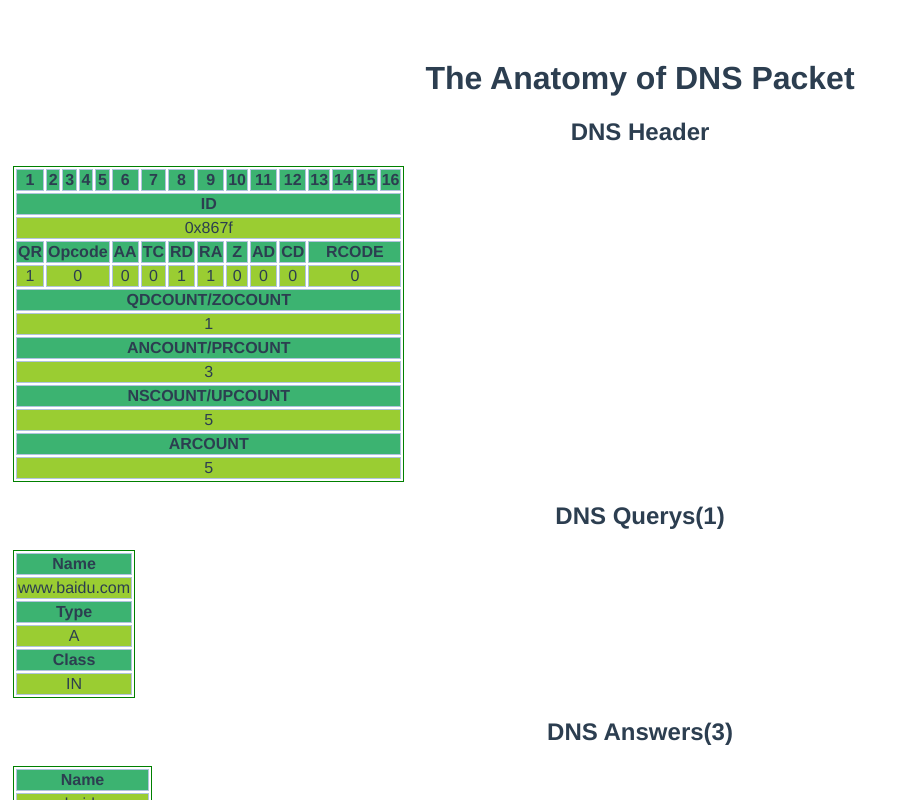
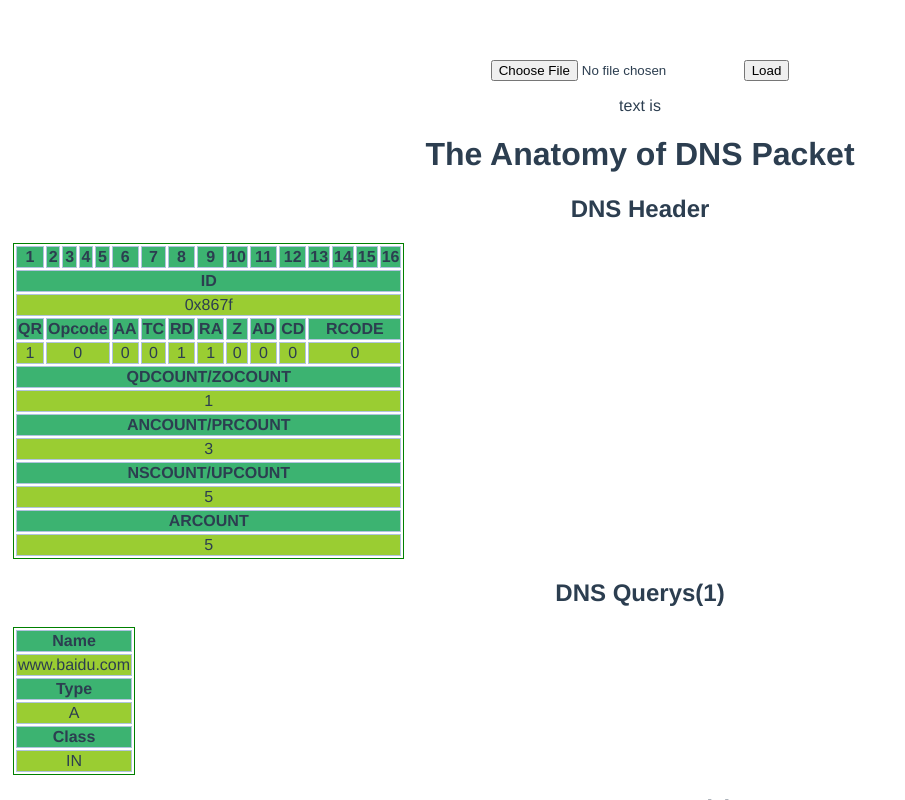
Before and after one commit to xiongmao86/dns-playground, a Vue app: page / in a window 1280 px wide. Shown: the top 800 px of the page, without its empty margins (0-905 px from the left). Built offline with nearby package versions, Linux system fonts and the light colour scheme.

Commit message:
Try to load text file, testing file loading api.

```diff
--- a/src/App.vue
+++ b/src/App.vue
@@ -1,5 +1,8 @@
 <template>
   <div id="app">
+      <input id="binaryFile" type="file">
+      <button @click="loadBinary">Load</button>
+      <p>text is {{ text }}</p>
       <DNSPacket />
   </div>
 </template>
@@ -11,6 +14,26 @@ export default {
   name: 'App',
   components: {
     DNSPacket
+  },
+  data () {
+    return {
+      text: ""
+    };
+  },
+  methods: {
+    setText (str) {
+      this.text = str;
+    },
+    loadBinary () {
+      let files = document.getElementById("binaryFile").files;
+      // TODO temporarily.
+      if (files.length === 1) {
+        let file = files[0];
+        let reader = new FileReader();
+        reader.onload = (event) => this.text = event.target.result;
+        reader.readAsText(file);
+      }
+    }
   }
 }
 </script>
--- a/src/components/DNSHeader.vue
+++ b/src/components/DNSHeader.vue
@@ -74,7 +74,7 @@ export default {
     },
     data() {
         return {
-            pack: this.$store.state
+            pack: this.$store.state.pack
         }
     }
 }
--- a/src/components/DNSPacket.vue
+++ b/src/components/DNSPacket.vue
@@ -30,9 +30,9 @@ export default {
   },
   data () {
     return {
-      answers: this.$store.state.answers,
-      nameservers: this.$store.state.authoritative_nameservers,
-      additional_records: this.$store.state.additional_records
+      answers: this.$store.state.pack.answers,
+      nameservers: this.$store.state.pack.authoritative_nameservers,
+      additional_records: this.$store.state.pack.additional_records
     }
   }
 }
--- a/src/components/DNSQueryArray.vue
+++ b/src/components/DNSQueryArray.vue
@@ -16,7 +16,7 @@ export default {
     },
     data () {
         return {
-            querys: this.$store.state.querys
+            querys: this.$store.state.pack.querys
         }
     }
 }
--- a/src/store/index.js
+++ b/src/store/index.js
@@ -5,6 +5,8 @@ Vue.use(Vuex)
 
 export default new Vuex.Store({
   state: {
+    fileList: null,
+    pack: {
       "id": 0x867f,
       "flags": {
         "response": 1,
@@ -139,10 +141,8 @@ export default new Vuex.Store({
           "address": "180.76.76.95"
         }
       ]
+    }
   },
-  // state: {
-  //   flags: 'hello vuex'
-  // },
   mutations: {
   },
   actions: {
```
Also changed, not shown: src/assets/abc.txt (added). Lines whose indentation alone changed are shown as unchanged.
